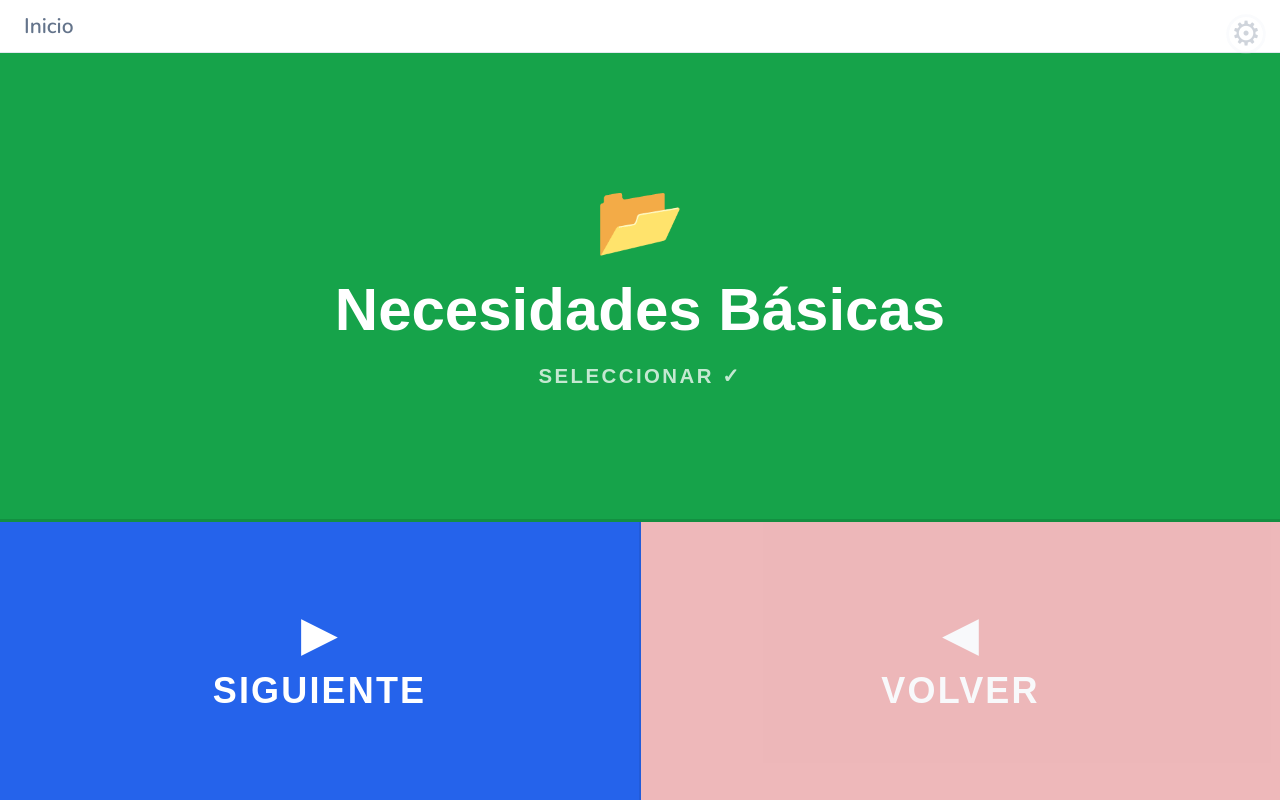
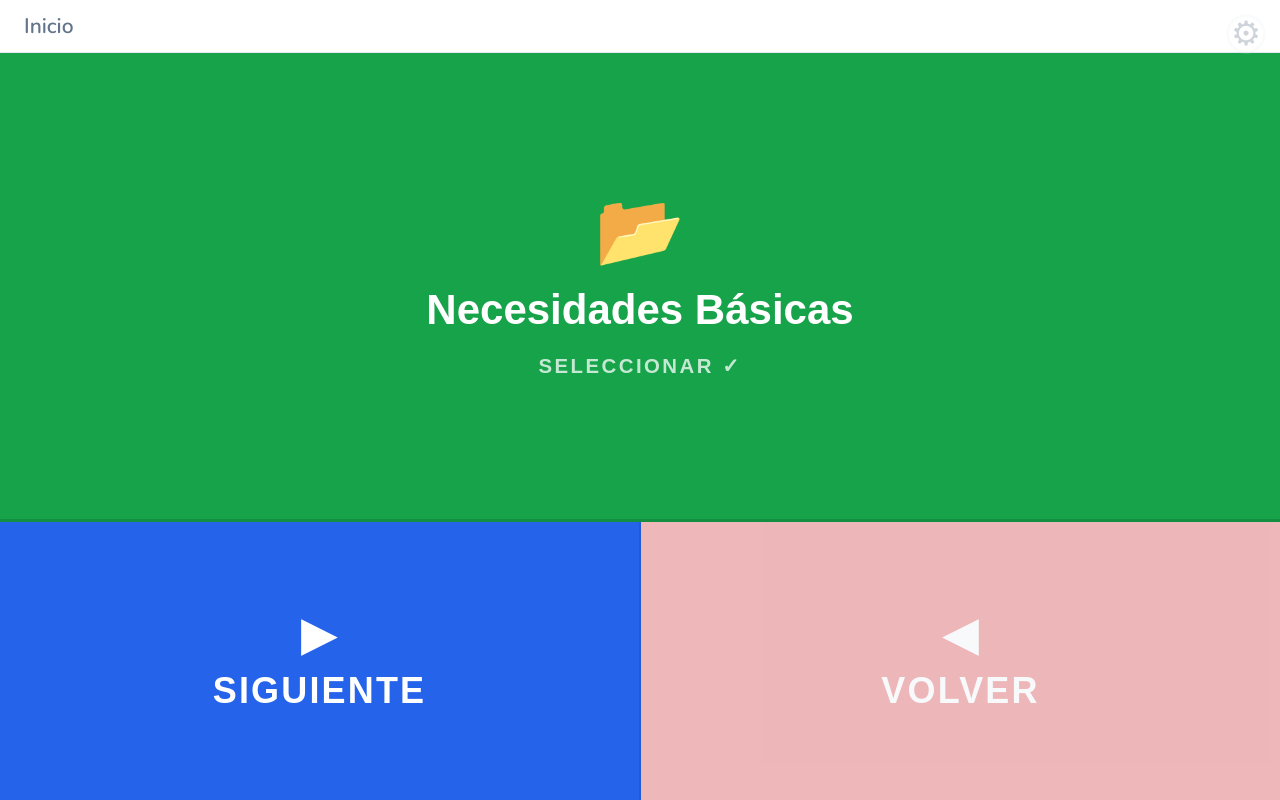
Before and after one commit to pablocom/comq, a React (Vite) app: page / in a window 1280 px wide. Built offline with nearby package versions, Linux system fonts and the light colour scheme; what mobile-drag-drop would draw is missing.

Commit message:
fix: Long text error in communicator view

```diff
--- a/src/presentation/views/CommunicatorView/CommunicatorView.module.css
+++ b/src/presentation/views/CommunicatorView/CommunicatorView.module.css
@@ -51,6 +51,8 @@
 /* ─── Select button (top, ~60% height) ─── */
 .selectButton {
   flex: 3;
+  min-height: 0;     /* override flex's default min-height:auto so content can't push layout */
+  overflow: hidden;  /* content is clipped, never grows the button */
   background-color: var(--color-select);
   color: #ffffff;
   border-bottom: 3px solid rgba(0, 0, 0, 0.12);
@@ -72,13 +74,17 @@
 
 /* ─── Utterance text (shown inside select area after a leaf is reached) ─── */
 .utteranceText {
-  font-size: 3rem;
+  /* font-size is set via inline style by getLabelFontSize() */
   font-weight: 700;
   text-align: center;
-  line-height: 1.2;
+  line-height: 1.25;
   word-break: break-word;
   max-width: 90%;
   pointer-events: none;
+  display: -webkit-box;
+  -webkit-box-orient: vertical;
+  -webkit-line-clamp: 5;
+  overflow: hidden;
 }
 
 /* ─── Bottom row container ─── */
@@ -110,13 +116,18 @@
 }
 
 .itemLabel {
-  font-size: var(--font-size-display);
+  /* font-size is set via inline style by getLabelFontSize() */
   font-weight: 700;
   text-align: center;
-  line-height: 1.2;
+  line-height: 1.25;
   word-break: break-word;
   max-width: 90%;
   pointer-events: none;
+  /* Safety net: clamp to 5 lines maximum */
+  display: -webkit-box;
+  -webkit-box-orient: vertical;
+  -webkit-line-clamp: 5;
+  overflow: hidden;
 }
 
 .buttonHint {
--- a/src/presentation/views/CommunicatorView/CommunicatorView.tsx
+++ b/src/presentation/views/CommunicatorView/CommunicatorView.tsx
@@ -6,6 +6,17 @@ import { ScanPath } from '@presentation/components/shared/ScanPath/ScanPath';
 import styles from './CommunicatorView.module.css';
 
 import { Settings } from 'lucide-react';
+
+/** Scale font-size down so longer labels always fit inside the green panel. */
+function getLabelFontSize(text: string): string {
+  const n = text.length;
+  if (n <= 6)  return '2.5rem';
+  if (n <= 12) return '2.1rem';
+  if (n <= 20) return '1.75rem';
+  if (n <= 32) return '1.35rem';
+  if (n <= 50) return '1.05rem';
+  return '0.85rem';
+}
 
 export function CommunicatorView() {
   const navigate = useNavigate();
@@ -104,13 +115,17 @@ export function CommunicatorView() {
           tabIndex={isUtteranceState ? -1 : 0}
         >
           {isUtteranceState ? (
-            <span className={styles.utteranceText}>{vm.lastUtterance}</span>
+            <span className={styles.utteranceText} style={{ fontSize: getLabelFontSize(vm.lastUtterance!) }}>
+            {vm.lastUtterance}
+          </span>
           ) : (
             <>
               <span className={styles.itemIcon} aria-hidden="true">
                 {vm.currentIcon}
               </span>
-              <span className={styles.itemLabel}>{vm.currentLabel}</span>
+              <span className={styles.itemLabel} style={{ fontSize: getLabelFontSize(vm.currentLabel) }}>
+                {vm.currentLabel}
+              </span>
               <span className={styles.buttonHint} aria-hidden="true">
                 Seleccionar ✓
               </span>
```
